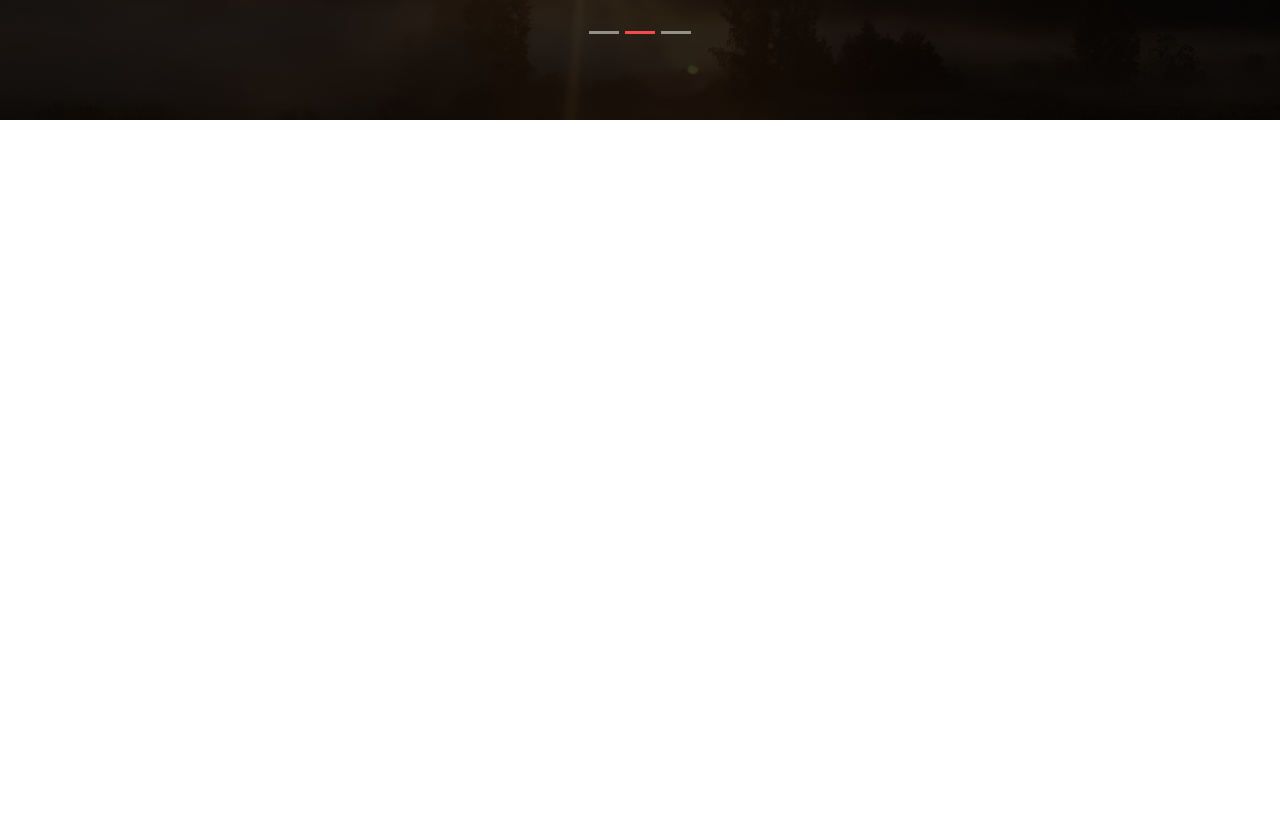
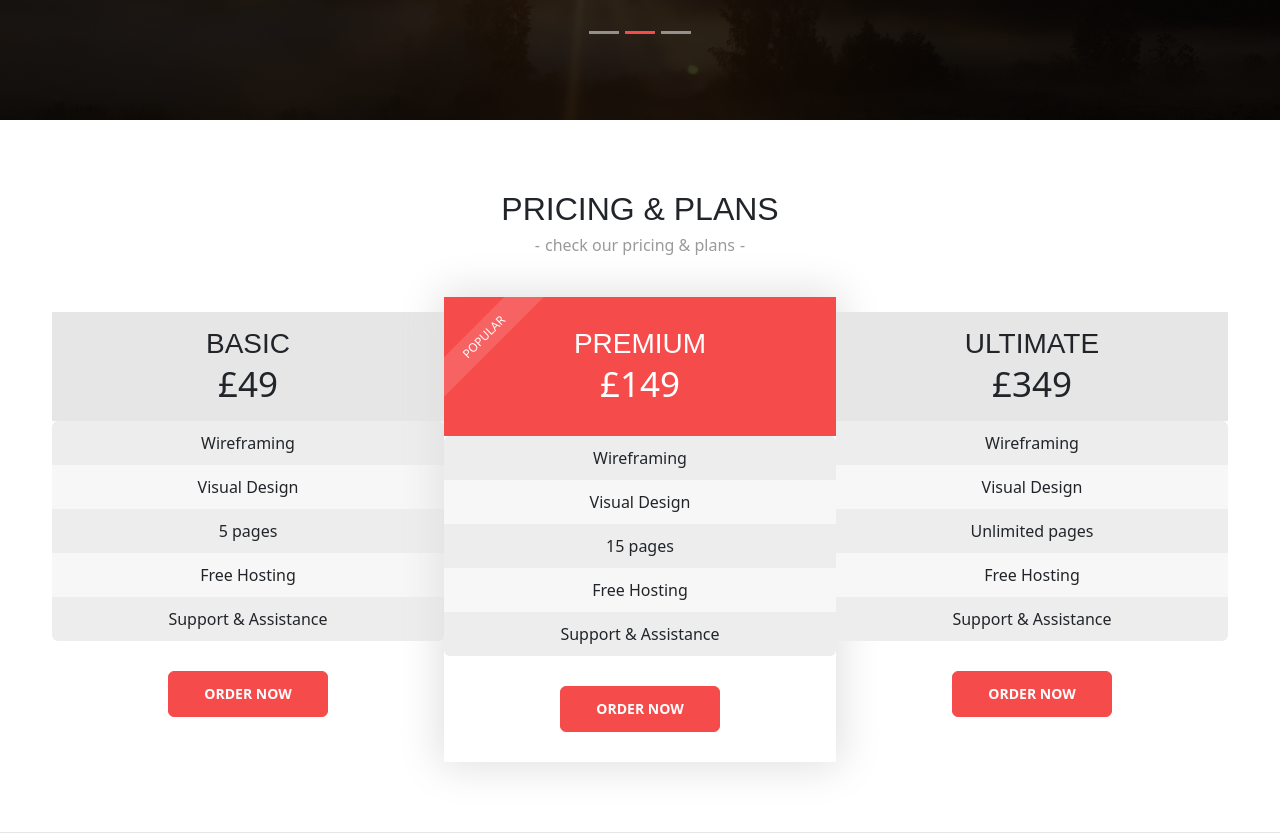
Before and after one commit to seanarch/react-corp-bootstrap, a React (Create React App) app: page / in a window 1280 px wide. Shown: the part 4660-5493 px from the top of the page. Before the commit the page ends 4780 px from the top, so only its background shows below. Built offline with nearby package versions, Linux system fonts and the light colour scheme.

Commit message:
Add pricing page

```diff
--- a/src/App.js
+++ b/src/App.js
@@ -7,6 +7,7 @@
 import AppWorks from "./components/works";
 import AppTeams from "./components/teams";
 import AppTestimonials from "./components/testimonials";
+import AppPricing from "./components/pricing";
 
 function App() {
   return (
@@ -21,6 +22,7 @@
         <AppWorks />
         <AppTeams />
         <AppTestimonials />
+        <AppPricing />
       </main>
     </div>
   );
--- /dev/null
+++ b/src/components/pricing.js
@@ -0,0 +1,88 @@
+import React from "react";
+import Container from "react-bootstrap/Container";
+import Row from "react-bootstrap/Row";
+import Col from "react-bootstrap/Col";
+import { ListGroup } from "react-bootstrap";
+
+const pricingData = [
+  {
+    id: 1,
+    plan: "Basic",
+    price: "£49",
+    features: [
+      "Wireframing",
+      "Visual Design",
+      "5 pages",
+      "Free Hosting",
+      "Support & Assistance",
+    ],
+    link: "https://www.google.com",
+  },
+  {
+    id: 2,
+    plan: "Premium",
+    price: "£149",
+    features: [
+      "Wireframing",
+      "Visual Design",
+      "15 pages",
+      "Free Hosting",
+      "Support & Assistance",
+    ],
+    link: "https://www.facebook.com",
+  },
+  {
+    id: 3,
+    plan: "Ultimate",
+    price: "£349",
+    features: [
+      "Wireframing",
+      "Visual Design",
+      "Unlimited pages",
+      "Free Hosting",
+      "Support & Assistance",
+    ],
+    link: "https://www.twitter.com",
+  },
+];
+
+const AppPricing = () => {
+  return (
+    <section id="pricing" className="block pricing-block">
+      <Container fluid>
+        <div className="title-holder">
+          <h2>Pricing &amp; plans</h2>
+          <div className="subtitle">check our pricing & plans</div>
+        </div>
+        <Row>
+          {pricingData.map((price) => {
+            return (
+              <Col sm={4}>
+                <div className="heading">
+                  <h3>{price.plan}</h3>
+                  <span className="price">{price.price}</span>
+                </div>
+                <div className="content">
+                  <ListGroup>
+                    {price.features.map((feature, index) => {
+                      return (
+                        <ListGroup.Item key={index}>{feature}</ListGroup.Item>
+                      );
+                    })}
+                  </ListGroup>
+                </div>
+                <div className="btn-holder">
+                  <a href="#" className="btn btn-primary">
+                    Order Now
+                  </a>
+                </div>
+              </Col>
+            );
+          })}
+        </Row>
+      </Container>
+    </section>
+  );
+};
+
+export default AppPricing;
```
